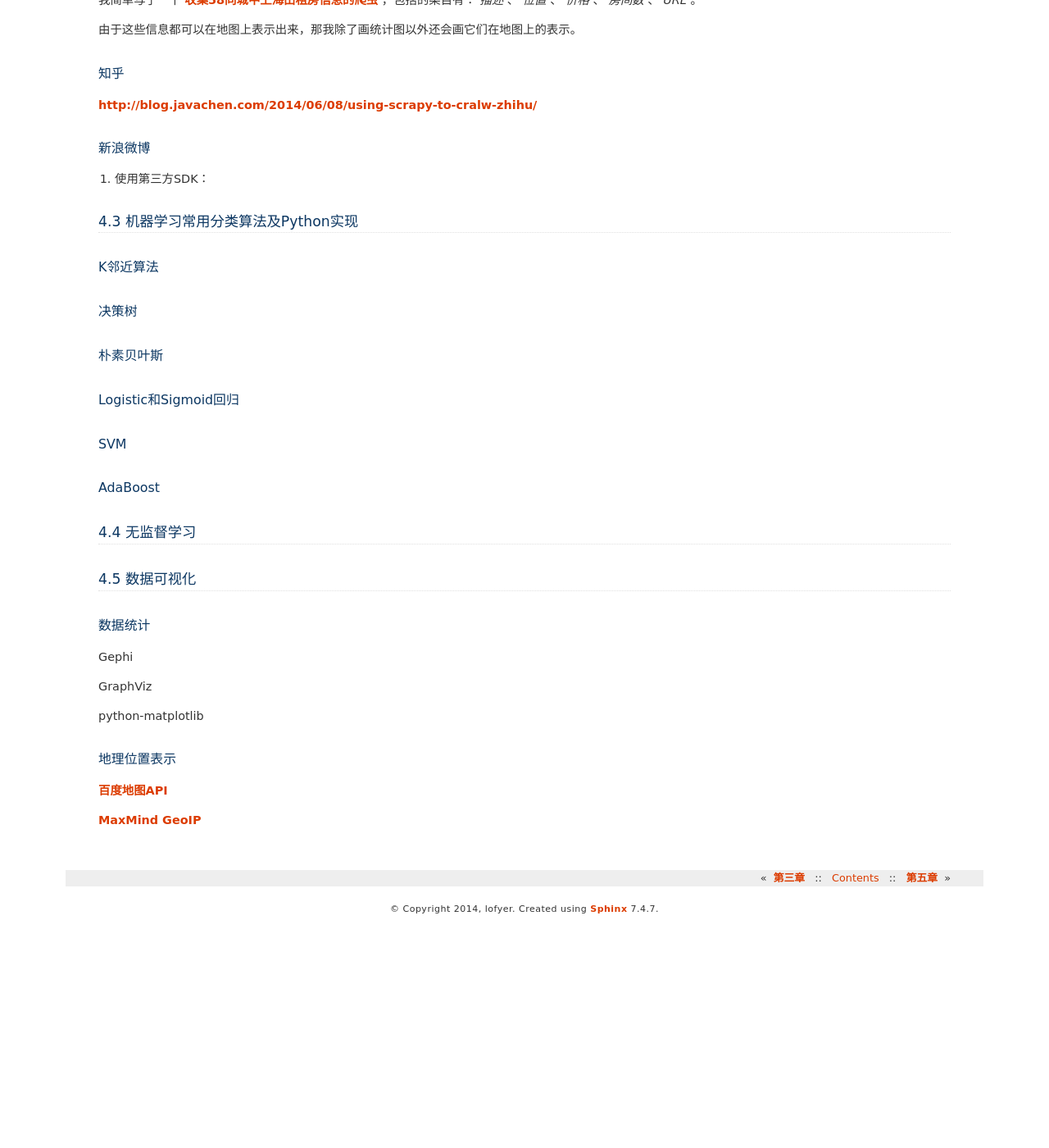
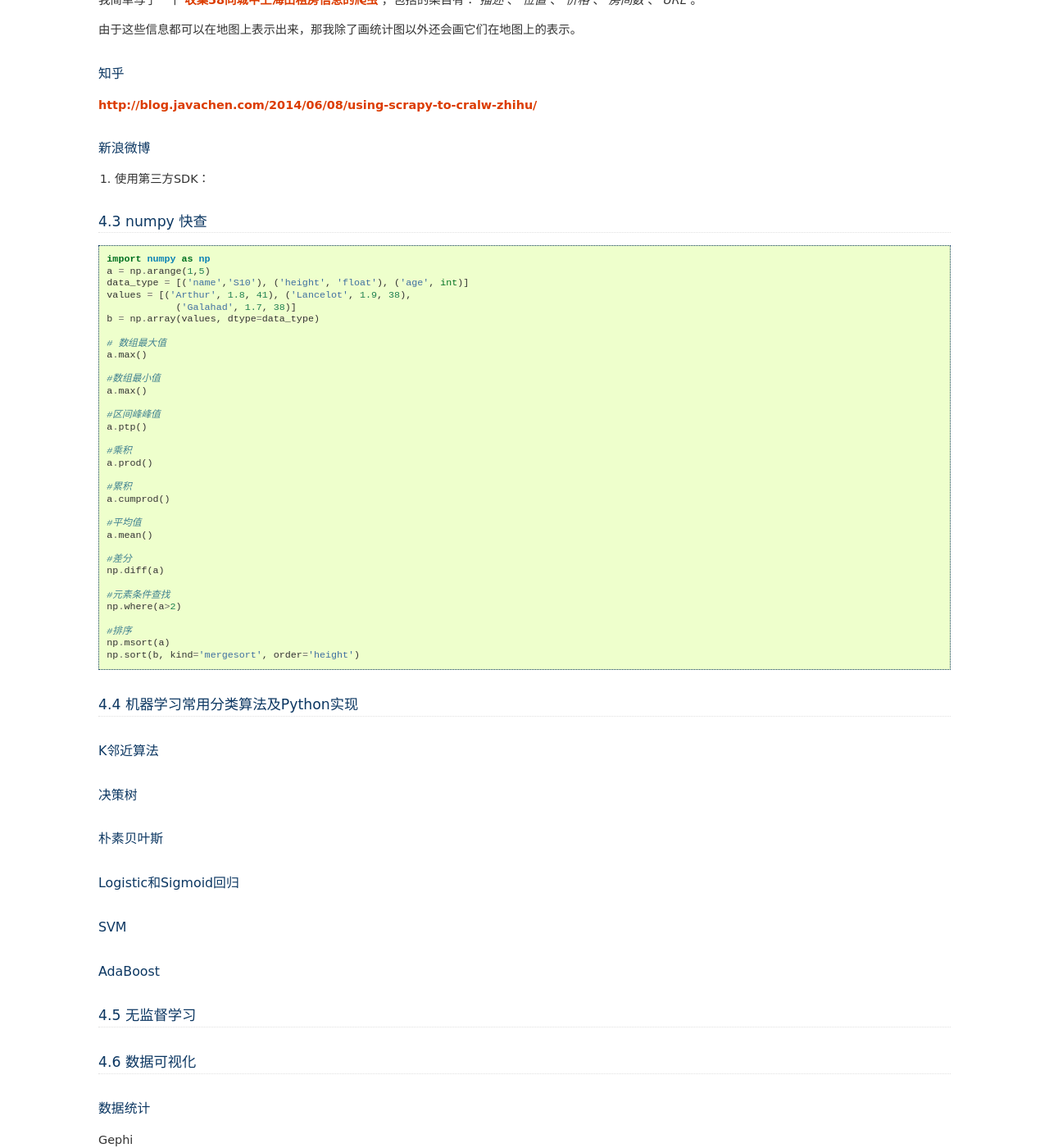
Before and after one commit to lofyer/InTheCloud, a Sphinx documentation site: the page built from source/posts/ch04.rst, in a window 1280 px wide and 1400 px high, scrolled down 801 px. Shown: the whole window at 82% size. Built offline with Sphinx 7.4.7, drawn with Linux system fonts in a browser that asks for light colours; formulas are drawn with MathJax 3; before the commit the page ends 1927 px from its top, so only the background shows below that.

Commit message:
完善numpy快速参考

```diff
--- a/source/posts/ch04.rst
+++ b/source/posts/ch04.rst
@@ -49,7 +49,47 @@ http://blog.javachen.com/2014/06/08/using-scrapy-to-cralw-zhihu/
 
 1. 使用第三方SDK：
 
-4.3 机器学习常用分类算法及Python实现
+4.3 numpy 快查
+---------------
+
+.. code::
+
+    import numpy as np
+    a = np.arange(1,5)
+    data_type = [('name','S10'), ('height', 'float'), ('age', int)]
+    values = [('Arthur', 1.8, 41), ('Lancelot', 1.9, 38),
+                ('Galahad', 1.7, 38)]
+    b = np.array(values, dtype=data_type)
+
+    # 数组最大值
+    a.max()
+
+    #数组最小值
+    a.max()
+
+    #区间峰峰值
+    a.ptp()
+
+    #乘积
+    a.prod()
+
+    #累积
+    a.cumprod()
+
+    #平均值
+    a.mean()
+
+    #差分
+    np.diff(a)
+
+    #元素条件查找
+    np.where(a>2)
+
+    #排序
+    np.msort(a)
+    np.sort(b, kind='mergesort', order='height')
+
+4.4 机器学习常用分类算法及Python实现
 -------------------------------------
 
 K邻近算法
@@ -70,10 +110,10 @@ SVM
 AdaBoost
 ~~~~~~~~
 
-4.4 无监督学习
+4.5 无监督学习
 ---------------
 
-4.5 数据可视化
+4.6 数据可视化
 ---------------
 
 数据统计
```
